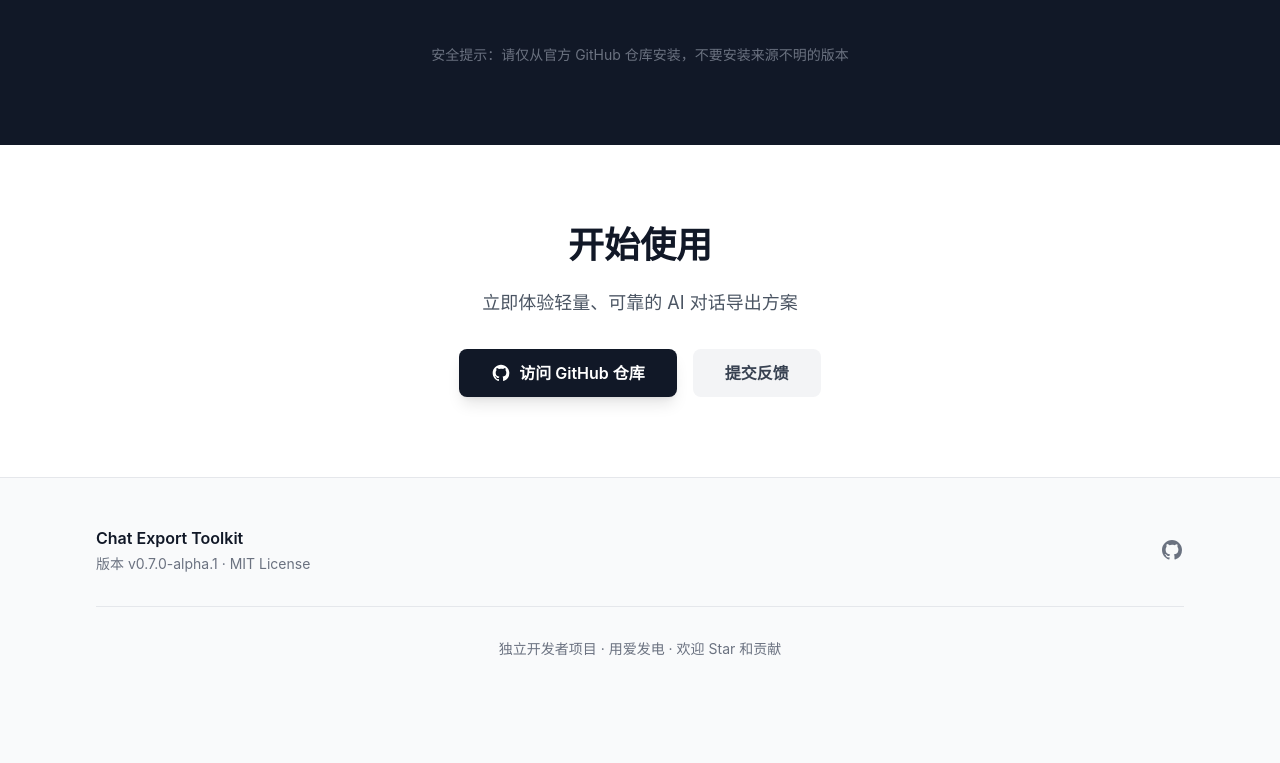
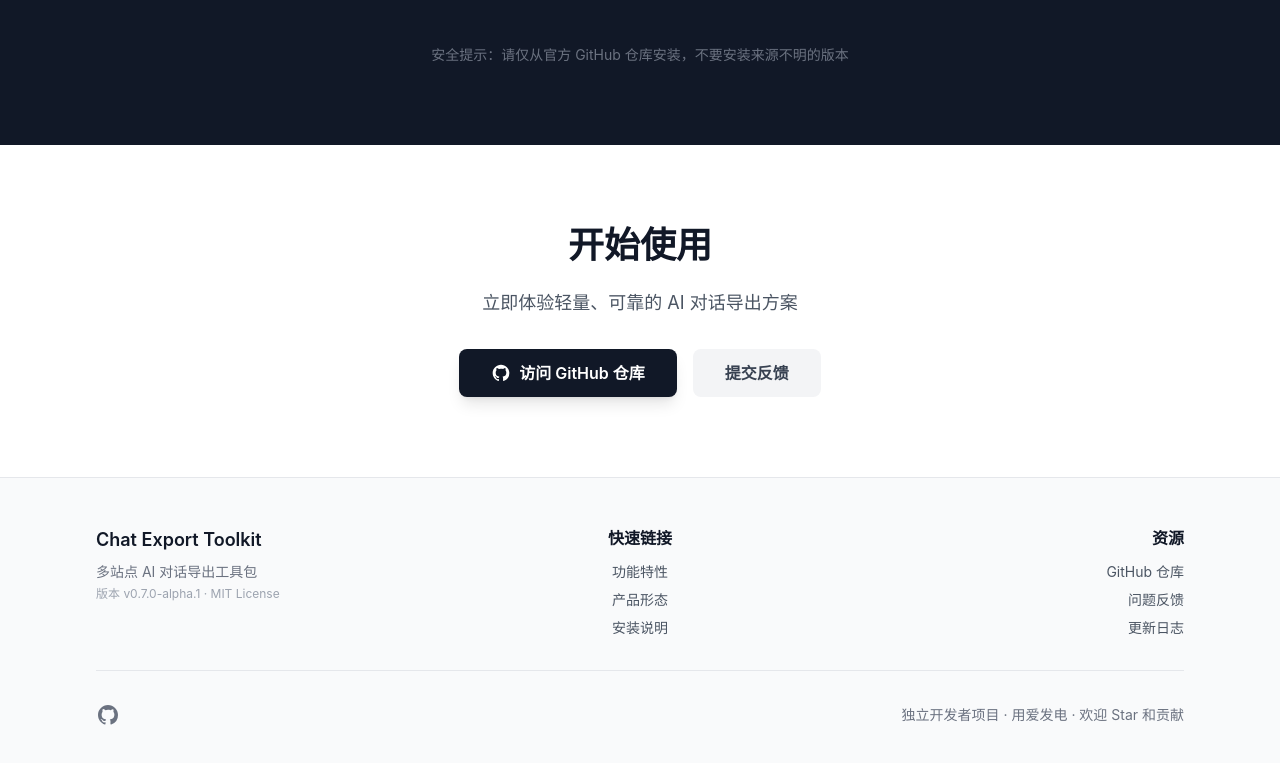
Before and after one commit to gandli/chat-export-toolkit, a website built with Vite: page landing-page/index.html in a window 1280 px wide. Shown: the part 3985-4748 px from the top of the page. Before the commit the page ends 4692 px from the top, so only its background shows below. Built offline with nearby package versions, Linux system fonts and the light colour scheme.

Commit message:
feat(landing-page): 增强落地页至准发布状态
主要改进:
- 新增 GitHub Actions 自动部署配置 (GitHub Pages)
- 新增界面预览区块 (mockup placeholder，明确标注为占位)
- 改进样式细节:
  - 添加平滑滚动 (scroll-behavior: smooth)
  - 优化按钮 hover/active 状态
  - 添加锚点滚动偏移 (sticky nav 适配)
  - 添加 shimmer 动画效果到 mockup 占位区
- 增强页脚信息:
  - 三栏布局 (项目信息/快速链接/资源)
  - 添加安装说明、更新日志等链接
- 轻量性能优化:
  - 添加 CDN preconnect
  - Tailwind CDN 脚本添加 defer 属性
- 更新 README 部署说明 (GitHub Actions 自动部署流程)

```diff
--- a/landing-page/index.html
+++ b/landing-page/index.html
@@ -28,8 +28,11 @@
 
   <title>Chat Export Toolkit - AI 对话导出工具包</title>
 
+  <!-- Performance: Preconnect to CDN -->
+  <link rel="preconnect" href="https://cdn.tailwindcss.com" crossorigin>
+
   <!-- Tailwind CSS (CDN for MVP) -->
-  <script src="https://cdn.tailwindcss.com"></script>
+  <script src="https://cdn.tailwindcss.com" defer></script>
 
   <!-- Custom Styles -->
   <style>
@@ -158,13 +161,13 @@
         <a href="https://github.com/gandli/chat-export-toolkit"
            target="_blank"
            rel="noopener"
-           class="bg-white text-emerald-600 px-8 py-3 rounded-lg font-semibold hover:bg-gray-100 transition shadow-lg inline-flex items-center">
+           class="btn-primary bg-white text-emerald-600 px-8 py-3 rounded-lg font-semibold shadow-lg inline-flex items-center">
           <svg class="w-5 h-5 mr-2" fill="currentColor" viewBox="0 0 24 24">
             <path fill-rule="evenodd" d="M12 2C6.477 2 2 6.484 2 12.017c0 4.425 2.865 8.18 6.839 9.504.5.092.682-.217.682-.483 0-.237-.008-.868-.013-1.703-2.782.605-3.369-1.343-3.369-1.343-.454-1.158-1.11-1.466-1.11-1.466-.908-.62.069-.608.069-.608 1.003.07 1.531 1.032 1.531 1.032.892 1.53 2.341 1.088 2.91.832.092-.647.35-1.088.636-1.338-2.22-.253-4.555-1.113-4.555-4.951 0-1.093.39-2.028 1.029-2.716-.103-.253-.446-1.272.098-2.65 0 0 .84-.27 2.75 1.026A9.564 9.564 0 0112 6.844c.85.004 1.705.115 2.504.337 1.909-1.296 2.747-1.027 2.747-1.027.546 1.379.202 2.398.1 2.651.64.688 1.028 1.623 1.028 2.716 0 3.848-2.339 4.695-4.566 4.943.359.309.678.92.678 1.855 0 1.338-.012 2.419-.012 2.747 0 .268.18.58.688.482A10.019 10.019 0 0022 12.017C22 6.484 17.522 2 12 2z" clip-rule="evenodd"/>
           </svg>
           查看源码 & 安装
         </a>
-        <a href="#features" class="bg-white/20 backdrop-blur text-white px-8 py-3 rounded-lg font-semibold hover:bg-white/30 transition">
+        <a href="#features" class="btn-secondary bg-white/20 backdrop-blur text-white px-8 py-3 rounded-lg font-semibold">
           了解功能
         </a>
       </div>
@@ -567,7 +570,7 @@
         <a href="https://github.com/gandli/chat-export-toolkit"
            target="_blank"
            rel="noopener"
-           class="bg-gray-900 text-white px-8 py-3 rounded-lg font-semibold hover:bg-gray-800 transition shadow-lg flex items-center">
+           class="btn-primary bg-gray-900 text-white px-8 py-3 rounded-lg font-semibold shadow-lg flex items-center">
           <svg class="w-5 h-5 mr-2" fill="currentColor" viewBox="0 0 24 24">
             <path fill-rule="evenodd" d="M12 2C6.477 2 2 6.484 2 12.017c0 4.425 2.865 8.18 6.839 9.504.5.092.682-.217.682-.483 0-.237-.008-.868-.013-1.703-2.782.605-3.369-1.343-3.369-1.343-.454-1.158-1.11-1.466-1.11-1.466-.908-.62.069-.608.069-.608 1.003.07 1.531 1.032 1.531 1.032.892 1.53 2.341 1.088 2.91.832.092-.647.35-1.088.636-1.338-2.22-.253-4.555-1.113-4.555-4.951 0-1.093.39-2.028 1.029-2.716-.103-.253-.446-1.272.098-2.65 0 0 .84-.27 2.75 1.026A9.564 9.564 0 0112 6.844c.85.004 1.705.115 2.504.337 1.909-1.296 2.747-1.027 2.747-1.027.546 1.379.202 2.398.1 2.651.64.688 1.028 1.623 1.028 2.716 0 3.848-2.339 4.695-4.566 4.943.359.309.678.92.678 1.855 0 1.338-.012 2.419-.012 2.747 0 .268.18.58.688.482A10.019 10.019 0 0022 12.017C22 6.484 17.522 2 12 2z" clip-rule="evenodd"/>
           </svg>
@@ -576,7 +579,7 @@
         <a href="https://github.com/gandli/chat-export-toolkit/issues"
            target="_blank"
            rel="noopener"
-           class="bg-gray-100 text-gray-700 px-8 py-3 rounded-lg font-semibold hover:bg-gray-200 transition">
+           class="btn-primary bg-gray-100 text-gray-700 px-8 py-3 rounded-lg font-semibold">
           提交反馈
         </a>
       </div>
@@ -586,12 +589,31 @@
   <!-- Footer -->
   <footer class="bg-gray-50 border-t border-gray-200 py-12">
     <div class="max-w-6xl mx-auto px-4 sm:px-6 lg:px-8">
-      <div class="flex flex-col md:flex-row justify-between items-center gap-4">
+      <div class="grid md:grid-cols-3 gap-8 mb-8">
         <div class="text-center md:text-left">
-          <p class="text-gray-900 font-semibold">Chat Export Toolkit</p>
-          <p class="text-sm text-gray-500 mt-1">版本 v0.7.0-alpha.1 · MIT License</p>
+          <p class="text-gray-900 font-semibold text-lg">Chat Export Toolkit</p>
+          <p class="text-sm text-gray-500 mt-2">多站点 AI 对话导出工具包</p>
+          <p class="text-xs text-gray-400 mt-1">版本 v0.7.0-alpha.1 · MIT License</p>
         </div>
-        <div class="flex space-x-6">
+        <div class="text-center">
+          <p class="text-gray-900 font-semibold mb-3">快速链接</p>
+          <ul class="space-y-2 text-sm">
+            <li><a href="#features" class="text-gray-600 hover:text-emerald-600 transition">功能特性</a></li>
+            <li><a href="#products" class="text-gray-600 hover:text-emerald-600 transition">产品形态</a></li>
+            <li><a href="https://github.com/gandli/chat-export-toolkit#安装与构建" target="_blank" rel="noopener" class="text-gray-600 hover:text-emerald-600 transition">安装说明</a></li>
+          </ul>
+        </div>
+        <div class="text-center md:text-right">
+          <p class="text-gray-900 font-semibold mb-3">资源</p>
+          <ul class="space-y-2 text-sm">
+            <li><a href="https://github.com/gandli/chat-export-toolkit" target="_blank" rel="noopener" class="text-gray-600 hover:text-emerald-600 transition">GitHub 仓库</a></li>
+            <li><a href="https://github.com/gandli/chat-export-toolkit/issues" target="_blank" rel="noopener" class="text-gray-600 hover:text-emerald-600 transition">问题反馈</a></li>
+            <li><a href="https://github.com/gandli/chat-export-toolkit/blob/main/CHANGELOG.md" target="_blank" rel="noopener" class="text-gray-600 hover:text-emerald-600 transition">更新日志</a></li>
+          </ul>
+        </div>
+      </div>
+      <div class="flex flex-col md:flex-row justify-between items-center gap-4 pt-8 border-t border-gray-200">
+        <div class="flex items-center space-x-4">
           <a href="https://github.com/gandli/chat-export-toolkit"
              target="_blank"
              rel="noopener"
@@ -602,9 +624,7 @@
             </svg>
           </a>
         </div>
-      </div>
-      <div class="mt-8 pt-8 border-t border-gray-200 text-center">
-        <p class="text-sm text-gray-500">
+        <p class="text-sm text-gray-500 text-center">
           独立开发者项目 · 用爱发电 · 欢迎 Star 和贡献
         </p>
       </div>
```
Also changed, not shown: landing-page/README.md.
